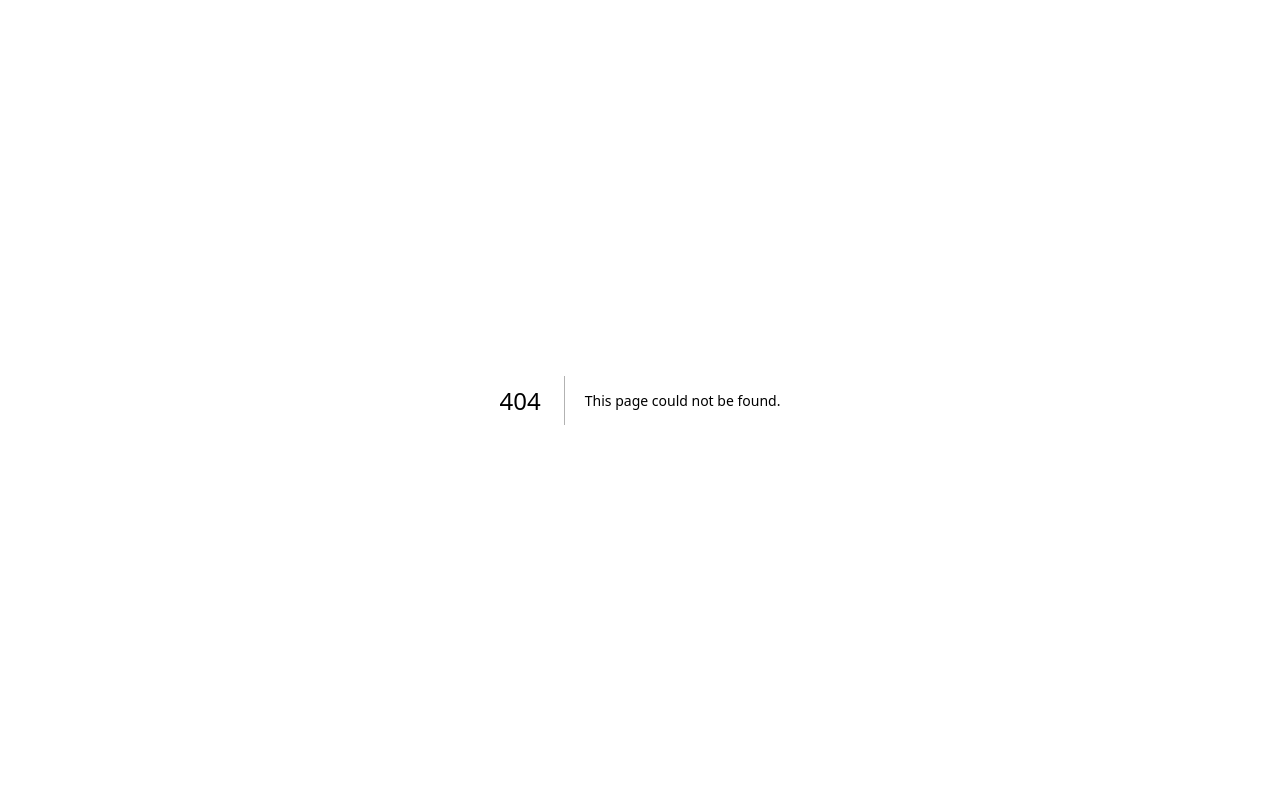
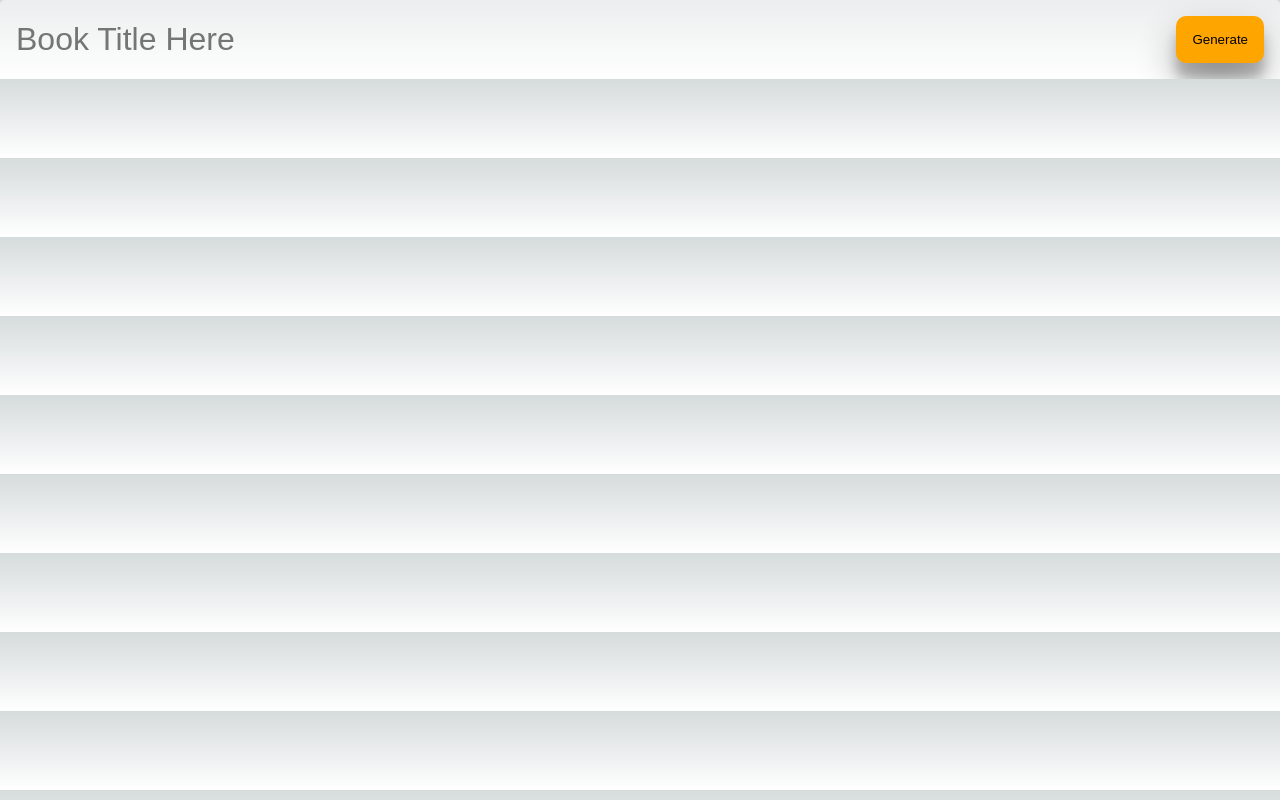
Before and after one commit to mikeg1440/Book-Beats, a Next.js app: page /components/SearchBar in a window 1280 px wide. Before the commit this address had no page. Built offline with nearby package versions, Linux system fonts and the light colour scheme.

Commit message:
Create a SearchBar component for user to enter book title

```diff
--- /dev/null
+++ b/pages/components/SearchBar.jsx
@@ -0,0 +1,59 @@
+import styled from "styled-components";
+import { useState } from "react";
+
+export default function SearchBar({ handleGenerate }) {
+  const [bookTitle, setBookTitle] = useState("");
+
+  const handleClick = (e) => {
+    e.preventDefault();
+    handleGenerate(bookTitle);
+  };
+
+  return (
+    <InputContainer>
+      <BookInput
+        type="text"
+        placeholder="Book Title Here"
+        value={bookTitle}
+        onChange={(e) => setBookTitle(e.target.value)}
+      />
+      <SearchButton onClick={handleClick}>Generate</SearchButton>
+    </InputContainer>
+  );
+}
+
+const InputContainer = styled.div`
+  display: flex;
+  align-items: center;
+  background-color: #ffffff8a;
+  padding: 1rem;
+  border-radius: 5px;
+  min-width: 40%;
+`;
+
+const BookInput = styled.input`
+  font-size: 2em;
+  width: 100%;
+  border-radius: 5px;
+  background-color: transparent;
+  border: none;
+  :focus {
+    outline: none;
+  }
+`;
+
+const SearchButton = styled.button`
+  padding: 1rem;
+  background-color: orange;
+  border-radius: 10px;
+  box-shadow: rgba(0, 0, 0, 0.3) 0px 19px 38px,
+    rgba(0, 0, 0, 0.22) 0px 15px 12px;
+  border: none;
+  :focus {
+    outline: none;
+  }
+  :active {
+    filter: translateY(4px);
+    filter: brightness(90%);
+  }
+`;
```
